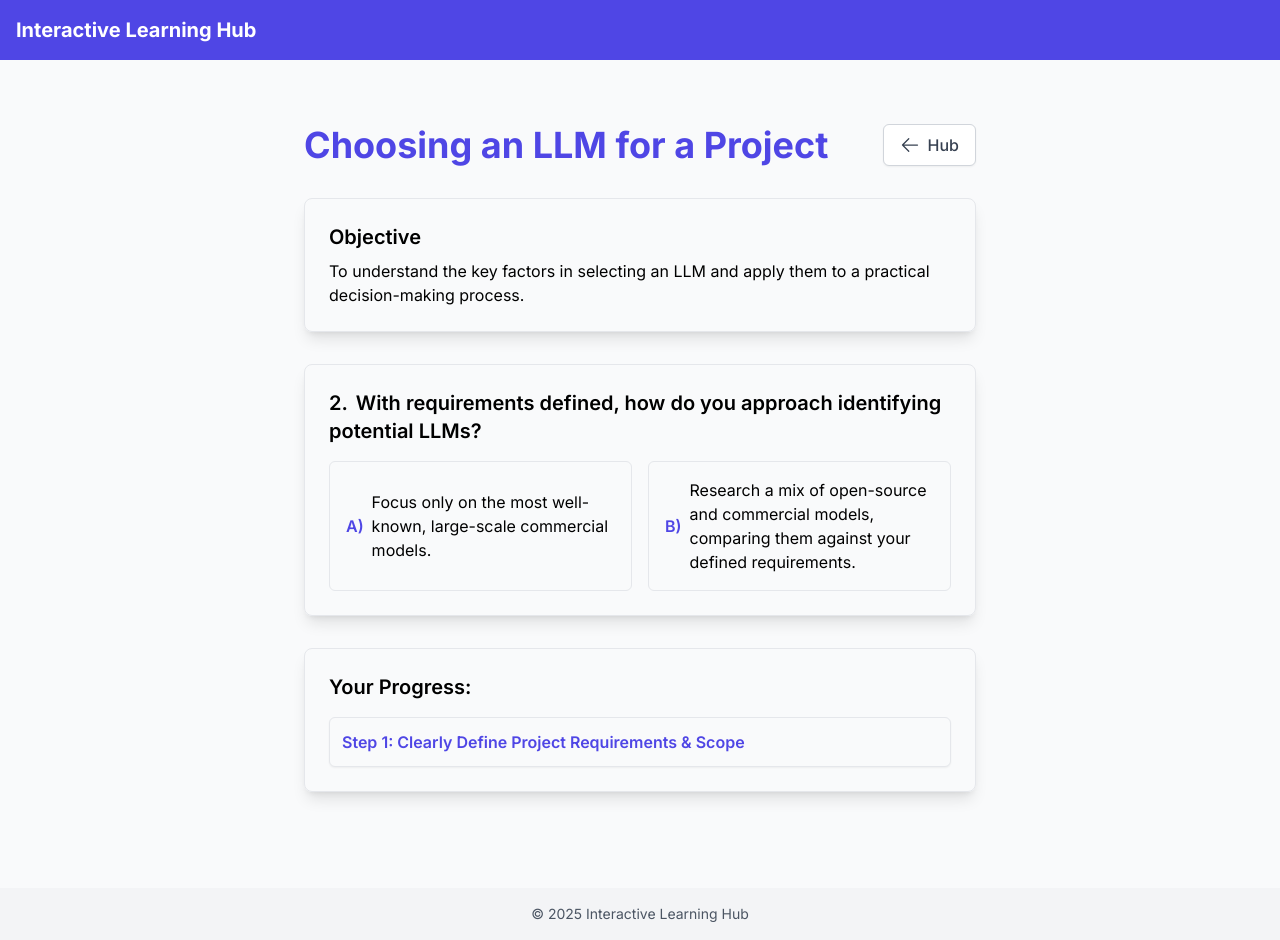
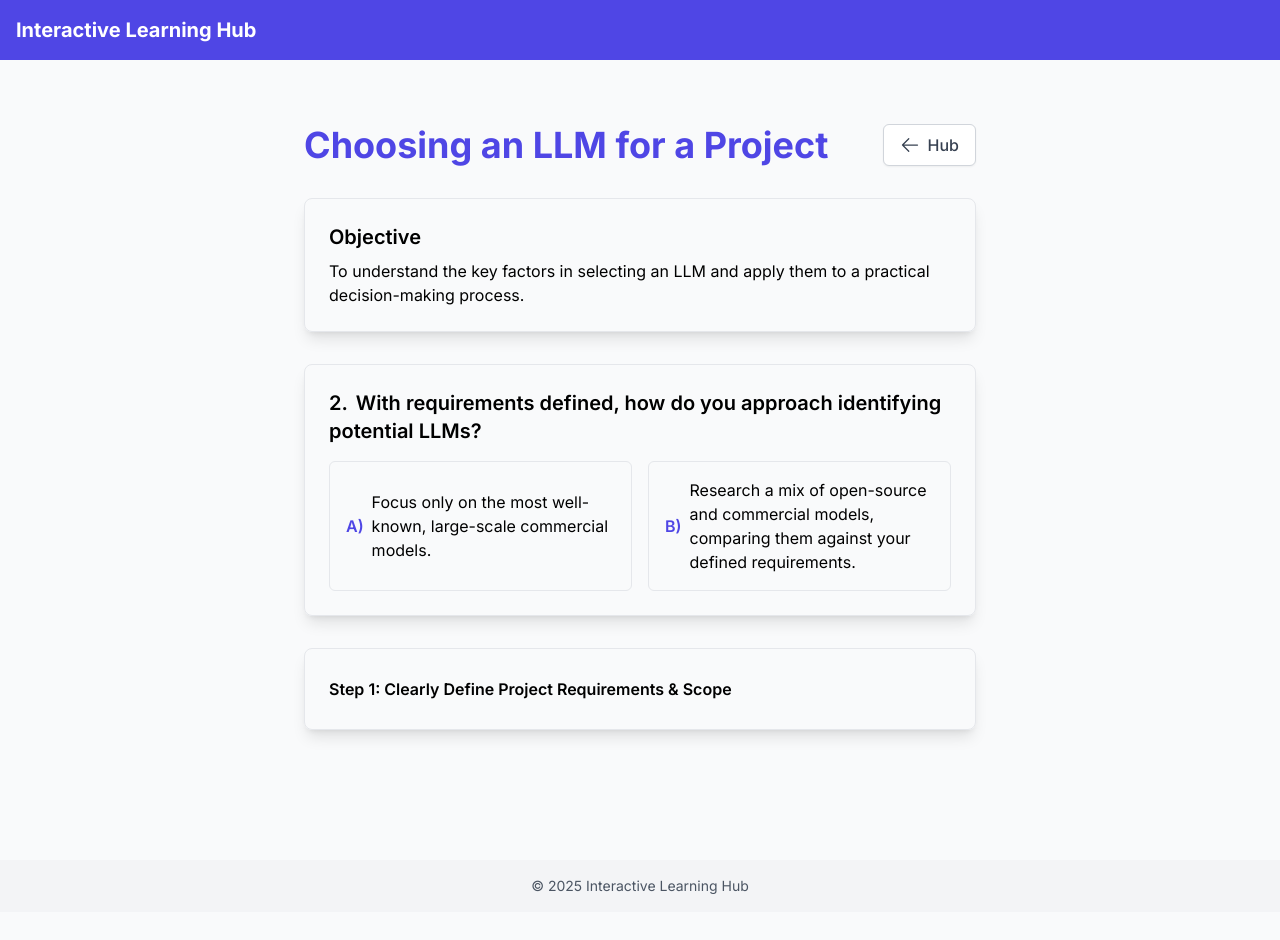
Before and after one commit to danr75/Test2Rapid, a Next.js app: page /scenario-learn in a window 1280 px wide. Both pictures are taken after a click on the button 799 px from the left and 526 px from the top of the page. After the commit the page ends 912 px from the top, so only its background shows below. Built offline with nearby package versions, Linux system fonts and the light colour scheme.

Commit message:
Scenario mode ux

```diff
--- a/src/pages/scenario-learn.tsx
+++ b/src/pages/scenario-learn.tsx
@@ -111,7 +111,14 @@ const ScenarioLearnPage: React.FC = () => {
           setSelectedOptionId(null);
           setShowFeedback(false);
         } else {
-          setScenarioCompleted(true); // All steps completed
+          // On final step, wait 1 sec before showing completion screen
+          console.log('Final step complete, waiting 1 second before showing completion');
+          // Don't immediately set scenarioCompleted - wait for the timeout below
+          // Instead we'll set a separate timeout for the completion screen
+          setTimeout(() => {
+            console.log('Showing scenario completion screen');
+            setScenarioCompleted(true);
+          }, 1000);
         }
       }, 1000);
     }
@@ -279,11 +286,10 @@ const ScenarioLearnPage: React.FC = () => {
           {/* Revealed Steps Display Area - MOVED HERE */}
           {revealedSteps.length > 0 && (
             <div className="bg-card p-6 rounded-lg shadow-lg border border-border mb-8">
-              <h2 className="text-xl font-semibold text-foreground mb-4">Your Progress:</h2>
-              <ul className="space-y-3">
+              <ul className="space-y-2">
                 {revealedSteps.map((step, index) => (
-                  <li key={index} className="p-3 bg-background rounded-md border border-border shadow-sm">
-                    <p className="font-semibold text-primary">{step.title}</p>
+                  <li key={index} className="py-1">
+                    <p className="font-semibold text-foreground">{step.title}</p>
                   </li>
                 ))}
               </ul>
```
